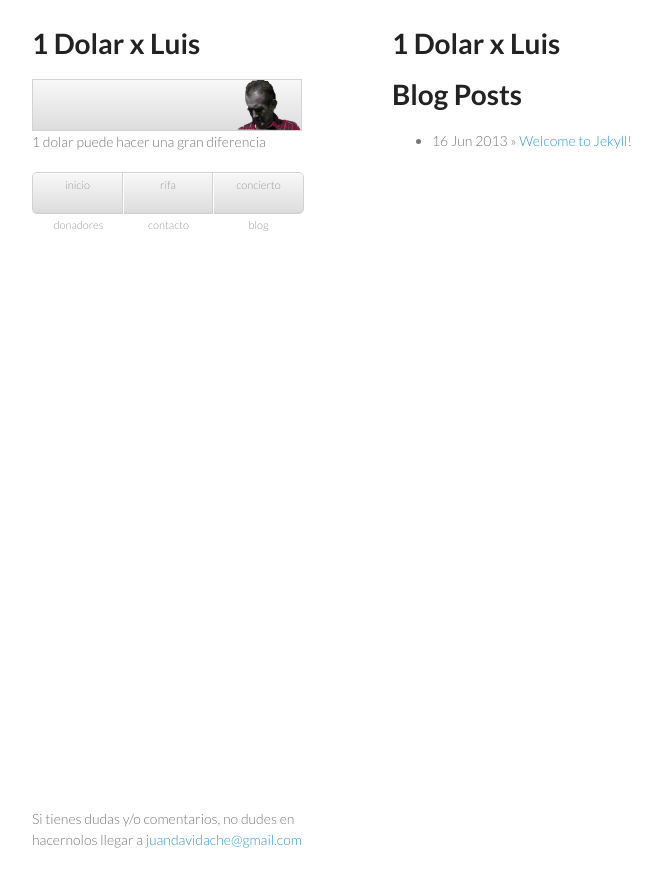
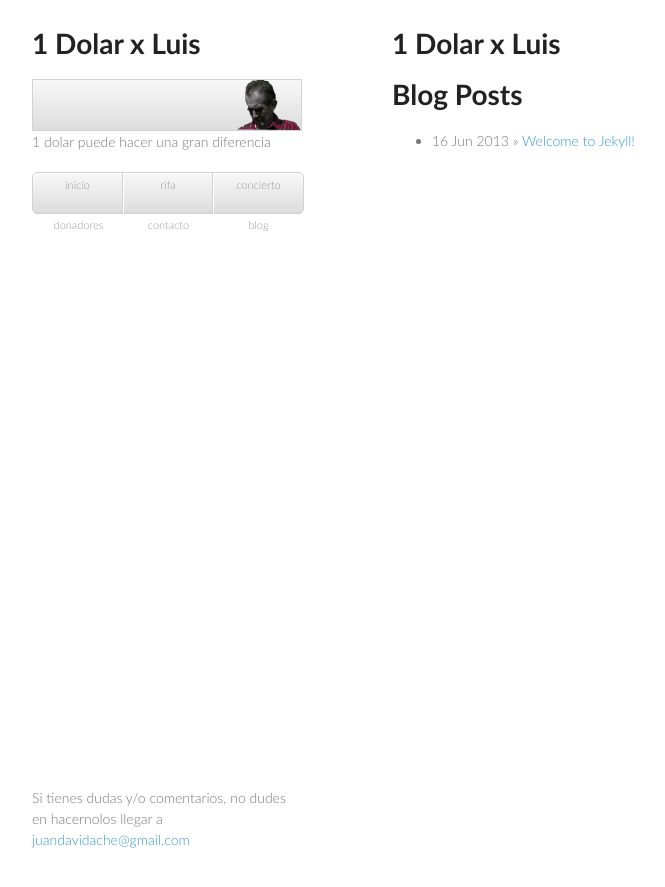
Before and after one commit to fcarriedo/1dolarxluis, a Jekyll site: the page built from index.html, in a window 1280 px wide. Shown: the top 887 px of the page, without its empty margins (178-843 px from the left). Built offline with Jekyll 4.4.1, drawn with Linux system fonts in a browser that asks for light colours.

Commit message:
Setting fonts local

```diff
--- a/assets/css/main.css
+++ b/assets/css/main.css
@@ -1,4 +1,27 @@
-@import url(https://fonts.googleapis.com/css?family=Lato:300italic,700italic,300,700);
+@font-face {
+  font-family: 'Lato';
+  font-style: normal;
+  font-weight: 300;
+  src: local('Lato Light'), local('Lato-Light'), url(../fonts/lato-light.woff) format('woff');
+}
+@font-face {
+  font-family: 'Lato';
+  font-style: normal;
+  font-weight: 700;
+  src: local('Lato Bold'), local('Lato-Bold'), url(../fonts/lato-bold.woff) format('woff');
+}
+@font-face {
+  font-family: 'Lato';
+  font-style: italic;
+  font-weight: 300;
+  src: local('Lato Light Italic'), local('Lato-LightItalic'), url(../fonts/lato-lightItalic.woff) format('woff');
+}
+@font-face {
+  font-family: 'Lato';
+  font-style: italic;
+  font-weight: 700;
+  src: local('Lato Bold Italic'), local('Lato-BoldItalic'), url(../fonts/lato-boldItalic.woff) format('woff');
+}
 
 body {
   padding:20px;
```
Also changed, not shown: assets/fonts/lato-bold.woff (added), assets/fonts/lato-boldItalic.woff (added), assets/fonts/lato-light.woff (added), assets/fonts/lato-lightItalic.woff (added).
